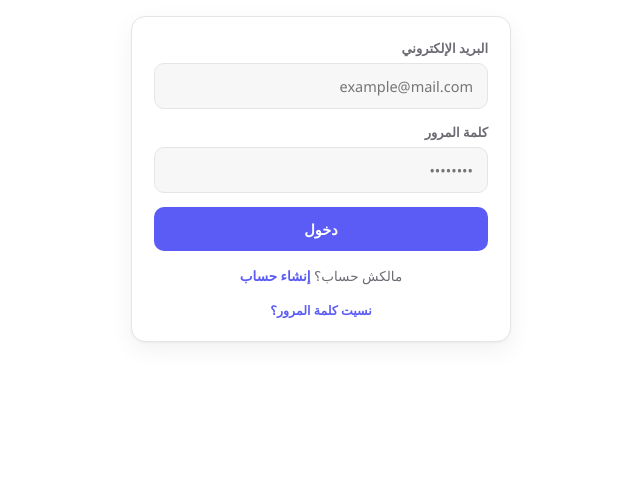
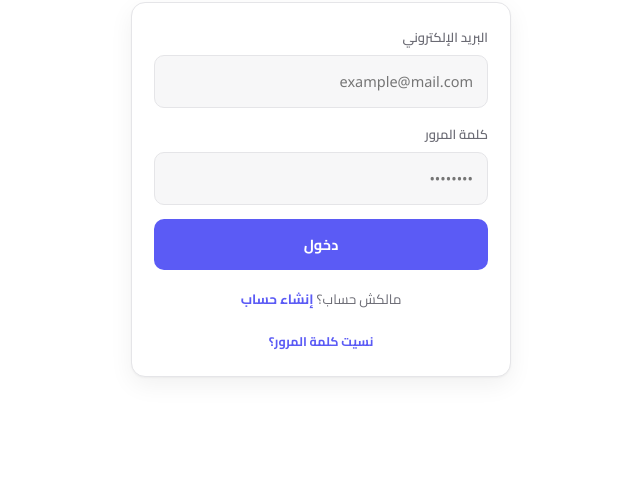
Before and after one commit to athar3eg/Athar, a plain HTML site: page index.html in a window 1280 px wide. Shown: the part 299-800 px from the top of the page, without its empty margins (319-959 px from the left). Drawn offline with Linux system fonts and the light colour scheme.

Commit message:
رجّعت خط Cairo لكن كملف محلي جوه الريبو (Arabic subset فقط، 68KB) — بدون أي اتصال بالسحابة

```diff
--- a/css/style.css
+++ b/css/style.css
@@ -2,6 +2,35 @@
    مِدار — Design System
    Notion + Linear + Apple, بهوية مستقلة
    ============================================ */
+
+@font-face {
+  font-family: "Cairo";
+  src: url("../fonts/cairo-arabic-400-normal.woff2") format("woff2");
+  font-weight: 400;
+  font-style: normal;
+  font-display: swap;
+}
+@font-face {
+  font-family: "Cairo";
+  src: url("../fonts/cairo-arabic-600-normal.woff2") format("woff2");
+  font-weight: 600;
+  font-style: normal;
+  font-display: swap;
+}
+@font-face {
+  font-family: "Cairo";
+  src: url("../fonts/cairo-arabic-700-normal.woff2") format("woff2");
+  font-weight: 700;
+  font-style: normal;
+  font-display: swap;
+}
+@font-face {
+  font-family: "Cairo";
+  src: url("../fonts/cairo-arabic-800-normal.woff2") format("woff2");
+  font-weight: 800;
+  font-style: normal;
+  font-display: swap;
+}
 
 :root {
   --bg: #ffffff;
```
Also changed, not shown: fonts/cairo-arabic-400-normal.woff2 (added), fonts/cairo-arabic-600-normal.woff2 (added), fonts/cairo-arabic-700-normal.woff2 (added), fonts/cairo-arabic-800-normal.woff2 (added).
